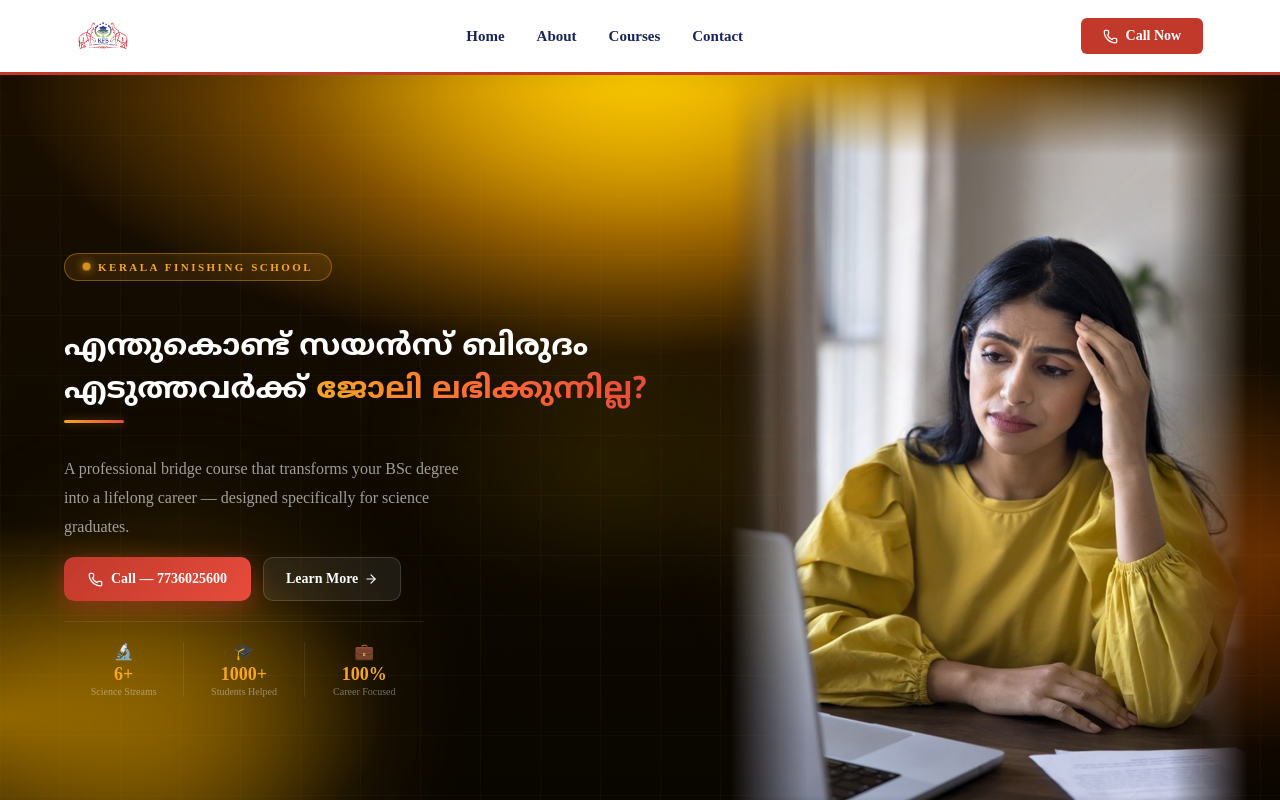
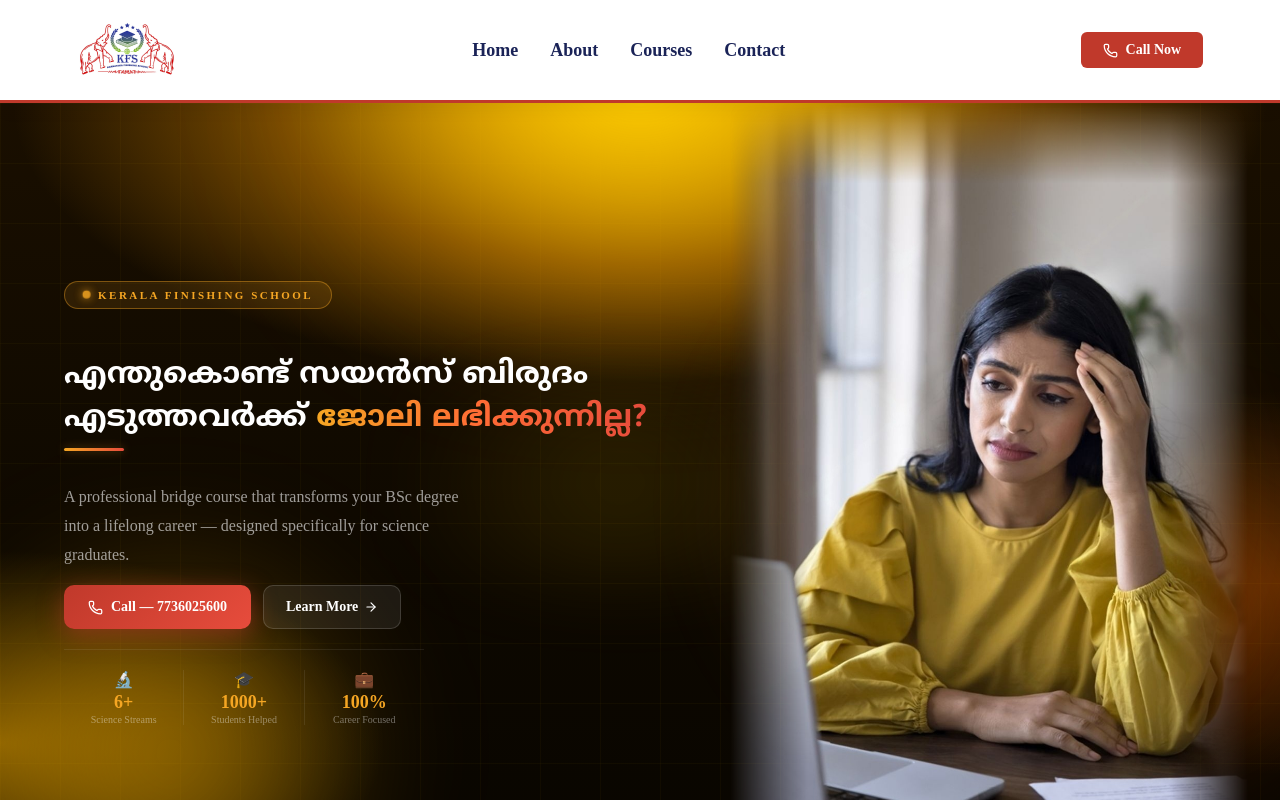
Before and after one commit to Dinoy77/kfs-landing-malayalam, a React (Vite) app: page / in a window 1280 px wide. Shown: the top 800 px of the page. Built offline with nearby package versions, Linux system fonts and the light colour scheme.

Commit message:
fix: bigger logo, same navbar height

```diff
--- a/src/components/Navbar.jsx
+++ b/src/components/Navbar.jsx
@@ -11,18 +11,19 @@ export default function Navbar() {
         position: 'sticky', top: 0, zIndex: 1000,
         background: 'white',
         borderBottom: '3px solid #c0392b',
-        boxShadow: '0 2px 20px rgba(0,0,0,0.08)'
+        boxShadow: '0 2px 20px rgba(0,0,0,0.08)',
+        overflow: 'hidden'
       }}>
         <div style={{
           display: 'flex', alignItems: 'center',
           justifyContent: 'space-between',
-          padding: '10px 6%',
+          padding: '0 6%',
           maxWidth: 1280, margin: '0 auto'
         }}>
-          <img src={logo} alt="KFS Logo" style={{ height: 52, objectFit: 'contain' }} />
+          <img src={logo} alt="KFS Logo" style={{ height: 100, objectFit: 'contain' }} />
 
           {/* Desktop links */}
-          <div style={{ display: 'flex', gap: 32, fontWeight: 600, fontSize: 15 }}
+          <div style={{ display: 'flex', gap: 32, fontWeight: 600, fontSize: 18 }}
             className="nav-links">
             {['Home', 'About', 'Courses', 'Contact'].map(item => (
               <a key={item} href={`#${item.toLowerCase()}`}
```
